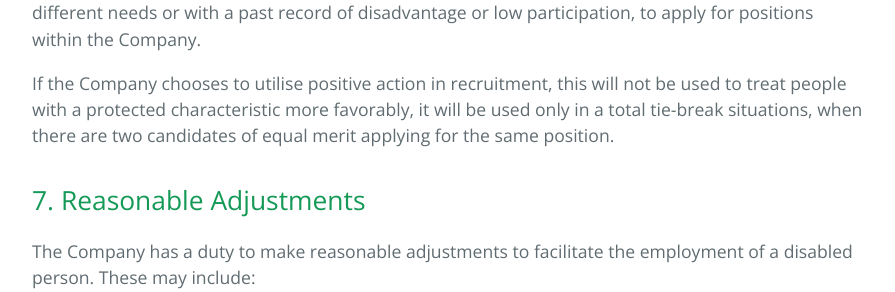
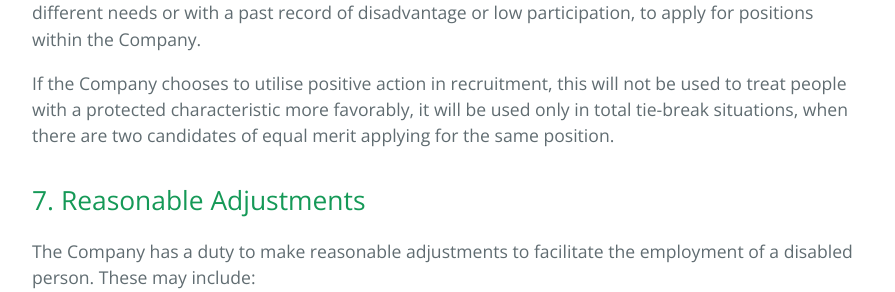
Before and after one commit to Axelisys/policies, a Jekyll site: the page built from equality_diversity_and_inclusion.md, in a window 1280 px wide and 900 px high, scrolled down 5487 px. Shown: the part 189-481 px from the top of the window, without its empty margins (192-1087 px from the left). Built offline with Jekyll 4.4.1, drawn with Linux system fonts in a browser that asks for light colours; some of the changed text lies outside the part shown.

Commit message:
Minor grammatical corrections

```diff
--- a/equality_diversity_and_inclusion.md
+++ b/equality_diversity_and_inclusion.md
@@ -140,7 +140,7 @@ Nothing in the above list shall entitle any individual or group with one or more
 ## 6. Positive Action in Recruitment
 Under the Equality Act 2010, positive action in recruitment and promotion applies as of 6 April 2011. ‘Positive action’ means the steps that the Company can take to encourage people from groups with different needs or with a past record of disadvantage or low participation, to apply for positions within the Company.
 
-If the Company chooses to utilise positive action in recruitment, this will not be used to treat people with a protected characteristic more favorably, it will be used only in a total tie-break situations, when there are two candidates of equal merit applying for the same position.
+If the Company chooses to utilise positive action in recruitment, this will not be used to treat people with a protected characteristic more favorably, it will be used only in total tie-break situations, when there are two candidates of equal merit applying for the same position.
 
 ## 7.  Reasonable Adjustments
 The Company has a duty to make reasonable adjustments to facilitate the employment of a disabled person. These may include:
```
Also changed, not shown: other parts of equality_diversity_and_inclusion.md (+1 -1 lines).
